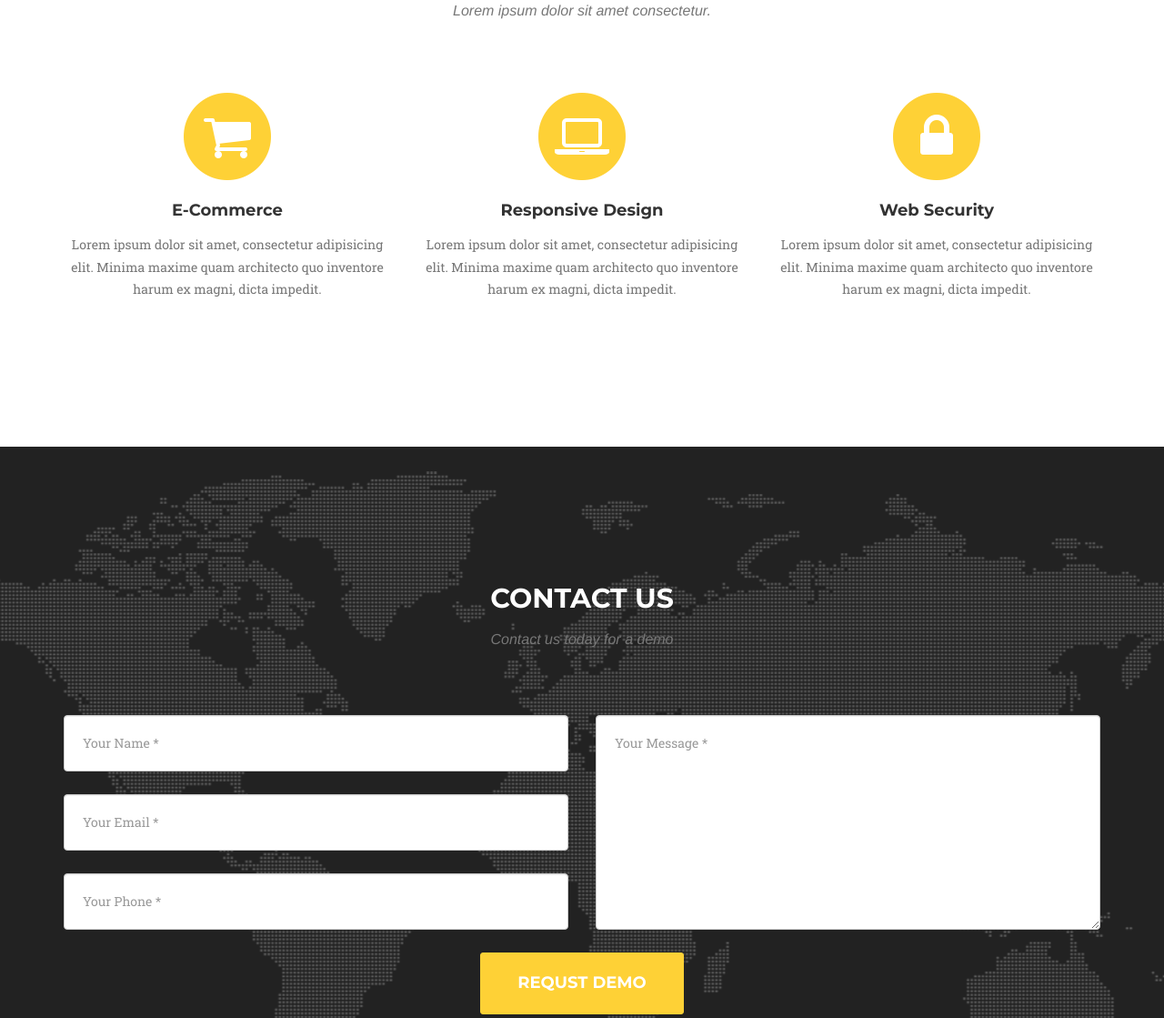
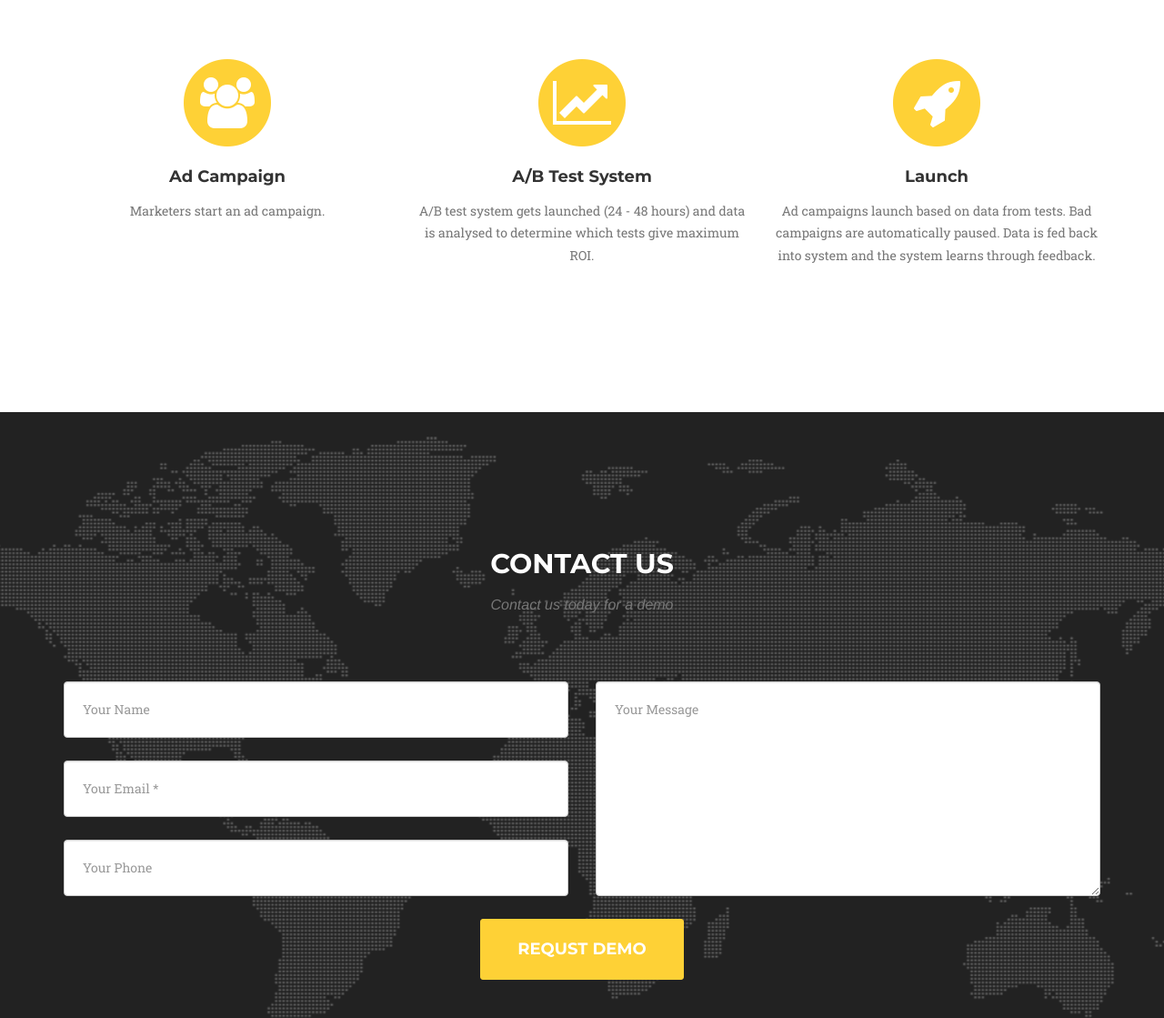
Before and after one commit to adinsight/adinsight.github.io, a plain HTML site: page index.html in a window 1280 px wide. Shown: the part 998-2117 px from the top of the page at 91% size. Drawn offline with nearby package versions, Linux system fonts and the light colour scheme; a web font is replaced by a local one.

Commit message:
Update site content

```diff
--- a/index.html
+++ b/index.html
@@ -72,7 +72,7 @@
     <header>
         <div class="container">
             <div class="intro-text">
-                <div class="intro-lead-in">Our mission is to remove the pain points of online ad campaign marketers by adjusting their campaign budgets intelligently using performance data.</div>
+                <div class="intro-lead-in">Our mission is to automate and optimize online digital ad campaigns by adjusting budgets based on performance data.</div>
                 <div class="intro-heading">Autopilot Ad Campaigns</div>
                 <a href="#services" class="page-scroll btn btn-xl">Tell Me More</a>
             </div>
@@ -85,33 +85,33 @@
             <div class="row">
                 <div class="col-lg-12 text-center">
                     <h2 class="section-heading">How It Works</h2>
-                    <h3 class="section-subheading text-muted">Lorem ipsum dolor sit amet consectetur.</h3>
+                    <h3 class="section-subheading text-muted"></h3>
                 </div>
             </div>
             <div class="row text-center">
                 <div class="col-md-4">
                     <span class="fa-stack fa-4x">
                         <i class="fa fa-circle fa-stack-2x text-primary"></i>
-                        <i class="fa fa-shopping-cart fa-stack-1x fa-inverse"></i>
+                        <i class="fa fa-users fa-stack-1x fa-inverse"></i>
                     </span>
-                    <h4 class="service-heading">E-Commerce</h4>
-                    <p class="text-muted">Lorem ipsum dolor sit amet, consectetur adipisicing elit. Minima maxime quam architecto quo inventore harum ex magni, dicta impedit.</p>
+                    <h4 class="service-heading">Ad Campaign</h4>
+                    <p class="text-muted">Marketers start an ad campaign.</p>
                 </div>
                 <div class="col-md-4">
                     <span class="fa-stack fa-4x">
                         <i class="fa fa-circle fa-stack-2x text-primary"></i>
-                        <i class="fa fa-laptop fa-stack-1x fa-inverse"></i>
+                        <i class="fa fa-line-chart fa-stack-1x fa-inverse"></i>
                     </span>
-                    <h4 class="service-heading">Responsive Design</h4>
-                    <p class="text-muted">Lorem ipsum dolor sit amet, consectetur adipisicing elit. Minima maxime quam architecto quo inventore harum ex magni, dicta impedit.</p>
+                    <h4 class="service-heading">A/B Test System</h4>
+                    <p class="text-muted">A/B test system gets launched (24 - 48 hours) and data is analysed to determine which tests give maximum ROI.</p>
                 </div>
                 <div class="col-md-4">
                     <span class="fa-stack fa-4x">
                         <i class="fa fa-circle fa-stack-2x text-primary"></i>
-                        <i class="fa fa-lock fa-stack-1x fa-inverse"></i>
+                        <i class="fa fa-rocket fa-stack-1x fa-inverse"></i>
                     </span>
-                    <h4 class="service-heading">Web Security</h4>
-                    <p class="text-muted">Lorem ipsum dolor sit amet, consectetur adipisicing elit. Minima maxime quam architecto quo inventore harum ex magni, dicta impedit.</p>
+                    <h4 class="service-heading">Launch</h4>
+                    <p class="text-muted">Ad campaigns launch based on data from tests. Bad campaigns are automatically paused. Data is fed back into system and the system learns through feedback.</p>
                 </div>
             </div>
         </div>
@@ -132,7 +132,7 @@
                         <div class="row">
                             <div class="col-md-6">
                                 <div class="form-group">
-                                    <input type="text" name="name" class="form-control" placeholder="Your Name *" id="name" required data-validation-required-message="Please enter your name.">
+                                    <input type="text" name="name" class="form-control" placeholder="Your Name" id="name" required data-validation-required-message="Please enter your name.">
                                     <p class="help-block text-danger"></p>
                                 </div>
                                 <div class="form-group">
@@ -140,13 +140,13 @@
                                     <p class="help-block text-danger"></p>
                                 </div>
                                 <div class="form-group">
-                                    <input type="tel" name="phone" class="form-control" placeholder="Your Phone *" id="phone" required data-validation-required-message="Please enter your phone number.">
+                                    <input type="tel" name="phone" class="form-control" placeholder="Your Phone" id="phone" required data-validation-required-message="Please enter your phone number.">
                                     <p class="help-block text-danger"></p>
                                 </div>
                             </div>
                             <div class="col-md-6">
                                 <div class="form-group">
-                                    <textarea name="message" class="form-control" placeholder="Your Message *" id="message" required data-validation-required-message="Please enter a message."></textarea>
+                                    <textarea name="message" class="form-control" placeholder="Your Message" id="message" required data-validation-required-message="Please enter a message."></textarea>
                                     <p class="help-block text-danger"></p>
                                 </div>
                             </div>
```
